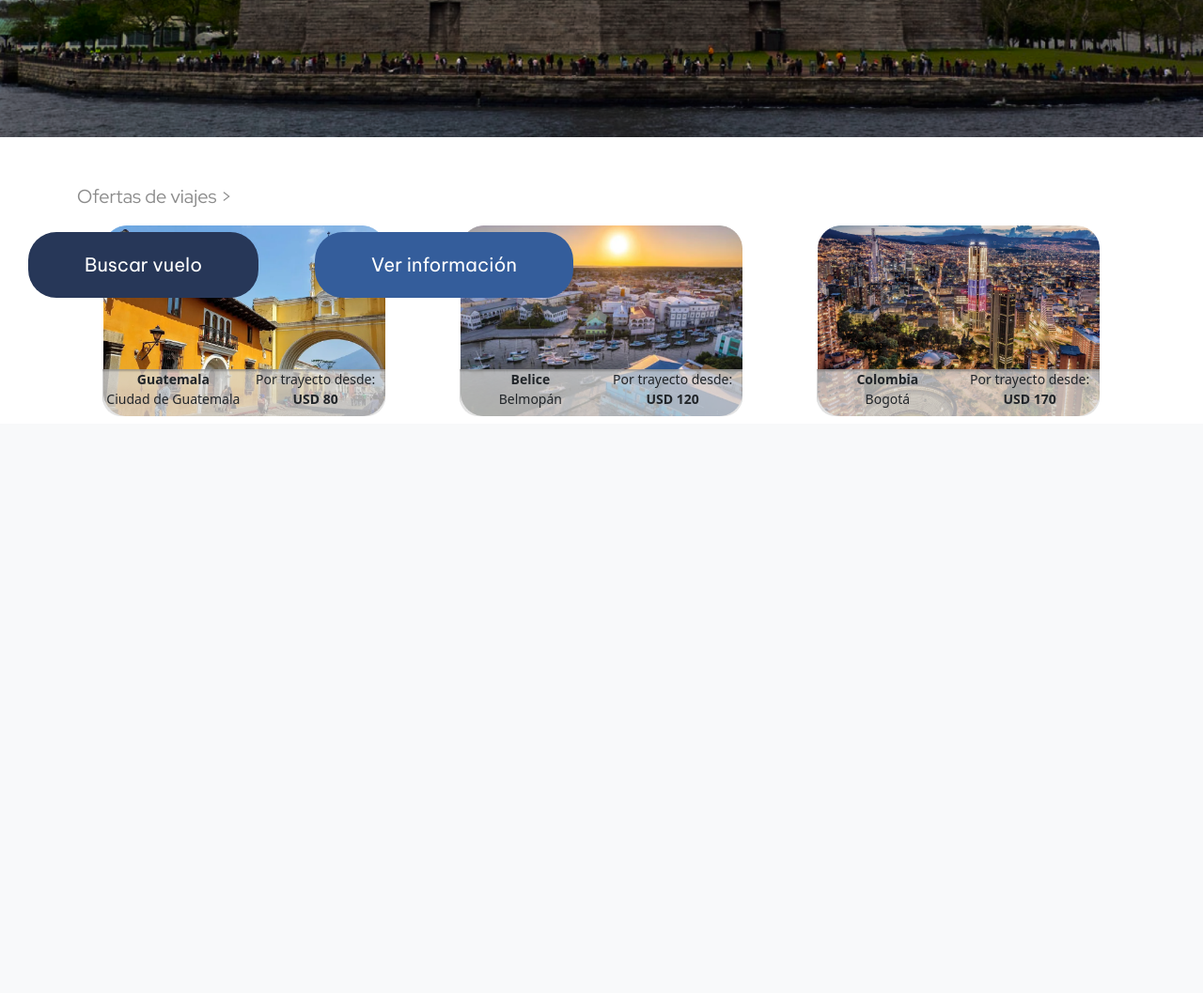
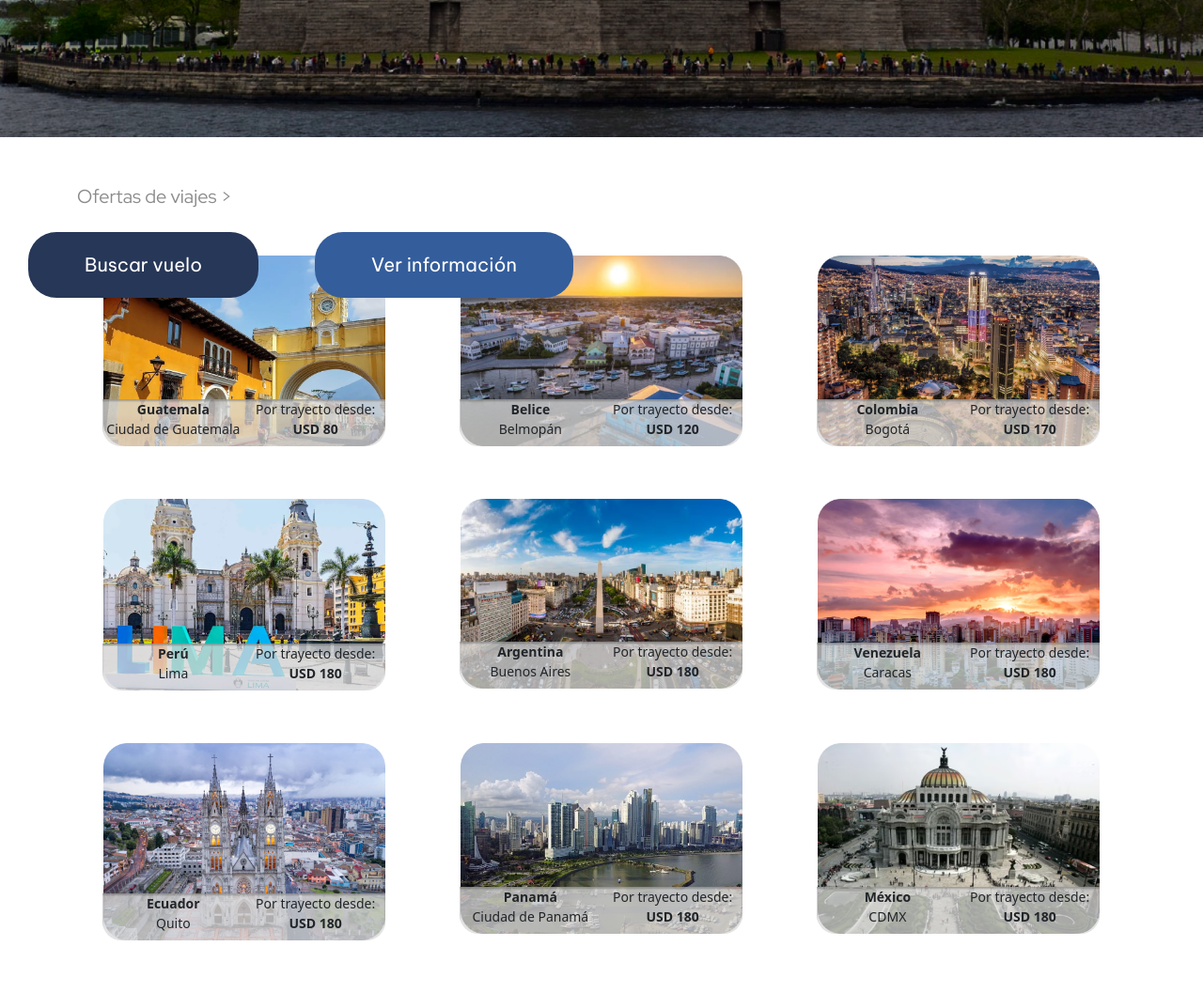
Before and after one commit to edwinMedra/crea-j, a PHP site: page /html/ofertasYDestinos.html in a window 1280 px wide. Shown: the part 683-1740 px from the top of the page at 94% size. Before the commit the page ends 1126 px from the top, so only its background shows below. Run offline with PHP 8.4, Linux system fonts and the light colour scheme; some web fonts are replaced.

Commit message:
avance de ofertasyDestino

```diff
--- a/css/ofertasYDestinos.css
+++ b/css/ofertasYDestinos.css
@@ -104,7 +104,4 @@
     #rectangulo img {
         margin-left: 69px;
     }
-    .viaje-titulo .left{
-
-    }
 }
--- a/html/ofertasYDestinos.html
+++ b/html/ofertasYDestinos.html
@@ -72,7 +72,7 @@
     <!---->
 </div>
 <!--Parte principal de pagina web-->
-<div class="container">
+<div class="container my-5">
     <p class="fs-5 mt-5" style="color: #8B8B8B; font-family: 'red hat display';">Ofertas de viajes ></p>
 </div>
 <!---->
@@ -127,7 +127,109 @@
       </div>
     </div>
   </div>
+  <!--Segunda galeria de viajes-->
+  <div class="container text-center my-5">
+    <div class="row">
+      <div class="col">
+        <div class="viaje">
+            <img src="/imagen/ofertasyDestinos/peru.png">
+            <div class="viaje-titulo">
+                <div id="rectangulo"><img src="../imagen/ofertasyDestinos/rectangulo.png" alt=""></div>
+                <div class="left"><b>Perú</b>
+                    <p>Lima</p>
+                </div>
+                <div class="right">
+                    Por trayecto desde: <br>
+                    <b>USD 180</b>
+                </div>
+            </div>
+        </div>
+      </div>
+      <div class="col">
+        <div class="viaje">
+            <img src="/imagen/ofertasyDestinos/argentina.png">
+            <div class="viaje-titulo">
+                <div id="rectangulo"><img src="../imagen/ofertasyDestinos/rectangulo.png" alt=""></div>
+                <div class="left"><b>Argentina</b>
+                    <p>Buenos Aires</p>
+                </div>
+                <div class="right">
+                    Por trayecto desde: <br>
+                    <b>USD 180</b>
+                </div>
+            </div>
+        </div>
+      </div>
+      <div class="col">
+        <div class="viaje">
+            <img src="/imagen/ofertasyDestinos/venezuela.png">
+            <div class="viaje-titulo">
+                <div id="rectangulo"><img src="../imagen/ofertasyDestinos/rectangulo.png" alt=""></div>
+                <div class="left"><b>Venezuela</b>
+                    <p>Caracas</p>
+                </div>
+                <div class="right">
+                    Por trayecto desde: <br>
+                    <b>USD 180</b>
+                </div>
+            </div>
+        </div>
+      </div>
+    </div>
+  </div>
+<!--Tercera galeria-->
+<div class="container text-center my-5">
+    <div class="row">
+      <div class="col">
+        <div class="viaje">
+            <img src="/imagen/ofertasyDestinos/ecuador.png">
+            <div class="viaje-titulo">
+                <div id="rectangulo"><img src="../imagen/ofertasyDestinos/rectangulo.png" alt=""></div>
+                <div class="left"><b>Ecuador</b>
+                    <p>Quito</p>
+                </div>
+                <div class="right">
+                    Por trayecto desde: <br>
+                    <b>USD 180</b>
+                </div>
+            </div>
+        </div>
+      </div>
+      <div class="col">
+        <div class="viaje">
+            <img src="/imagen/ofertasyDestinos/panama.png">
+            <div class="viaje-titulo">
+                <div id="rectangulo"><img src="../imagen/ofertasyDestinos/rectangulo.png" alt=""></div>
+                <div class="left"><b>Panamá</b>
+                    <p>Ciudad de Panamá</p>
+                </div>
+                <div class="right">
+                    Por trayecto desde: <br>
+                    <b>USD 180</b>
+                </div>
+            </div>
+        </div>
+      </div>
+      <div class="col">
+        <div class="viaje">
+            <img src="/imagen/ofertasyDestinos/mexico.png">
+            <div class="viaje-titulo">
+                <div id="rectangulo"><img src="../imagen/ofertasyDestinos/rectangulo.png" alt=""></div>
+                <div class="left"><b>México</b>
+                    <p>CDMX</p>
+                </div>
+                <div class="right">
+                    Por trayecto desde: <br>
+                    <b>USD 180</b>
+                </div>
+            </div>
+        </div>
+      </div>
+    </div>
+  </div>
+<!--Fin de la galeria de viajes-->
 <!---->
+
 </body>
 <script src="https://cdn.jsdelivr.net/npm/bootstrap@5.3.3/dist/js/bootstrap.bundle.min.js"
     integrity="sha384-YvpcrYf0tY3lHB60NNkmXc5s9fDVZLESaAA55NDzOxhy9GkcIdslK1eN7N6jIeHz"
```
Also changed, not shown: imagen/ofertasyDestinos/argentina.png (added), imagen/ofertasyDestinos/ecuador.png (added), imagen/ofertasyDestinos/mexico.png (added), imagen/ofertasyDestinos/panama.png (added), imagen/ofertasyDestinos/peru.png (added), imagen/ofertasyDestinos/venezuela.png (added).
